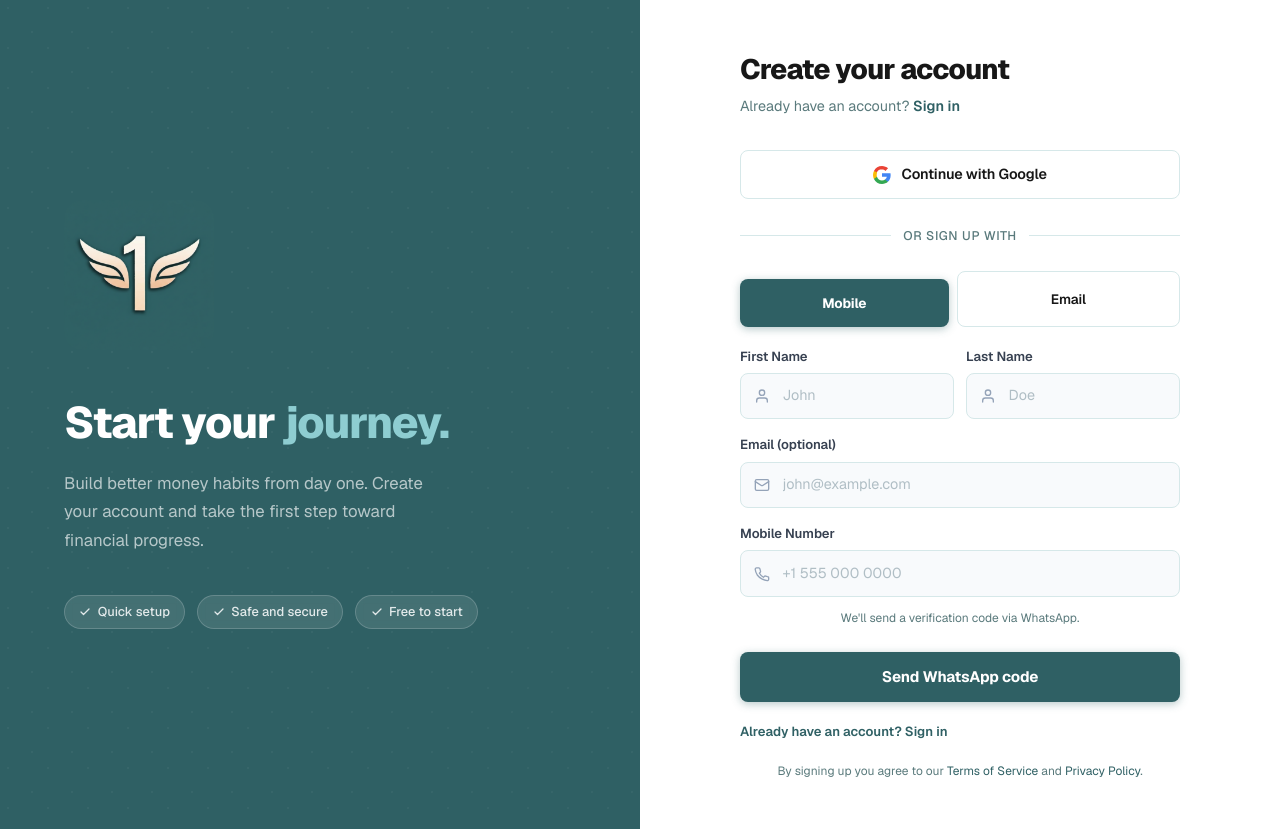
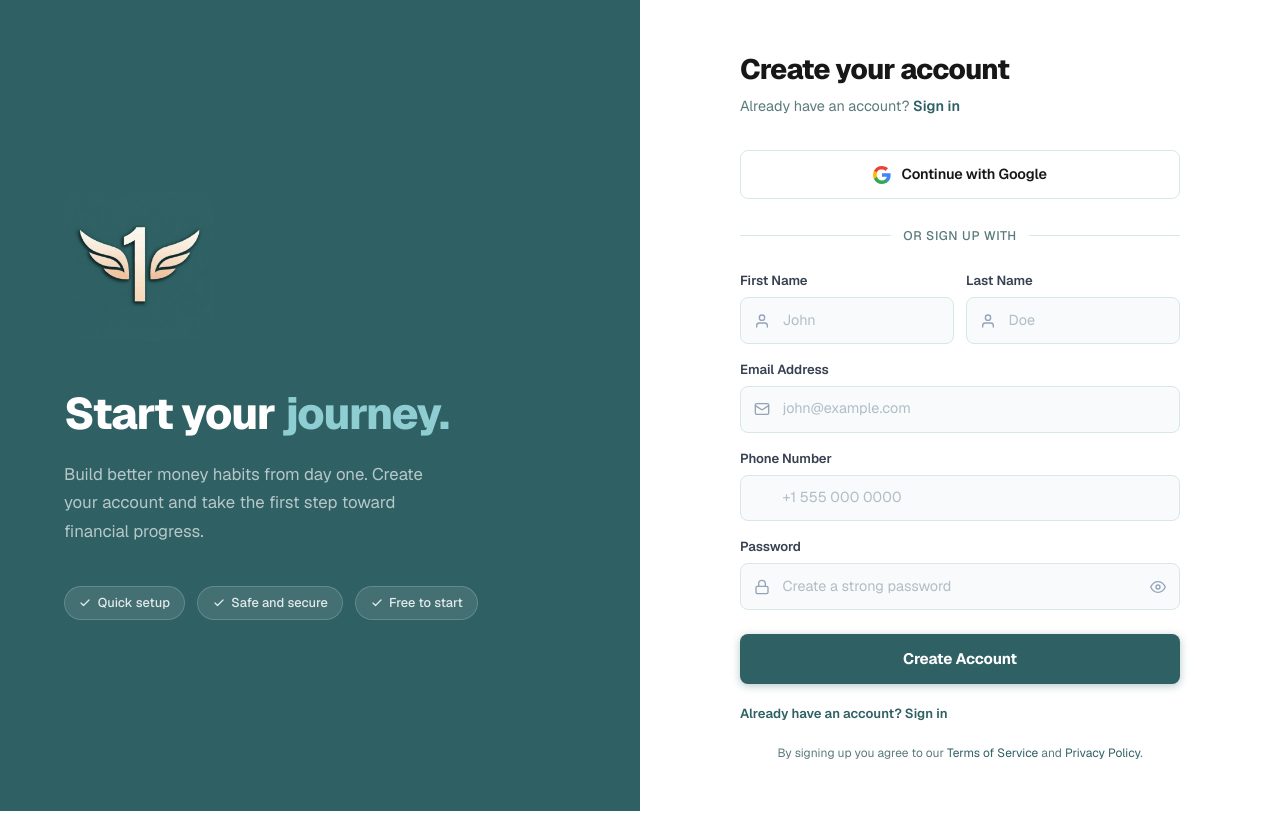
Before and after one commit to onewayout-official/OneWayOutPortal, a Next.js app: page /register in a window 1280 px wide. Built offline with nearby package versions, Linux system fonts and the light colour scheme; no server answers.

Commit message:
OTP temp disabled

```diff
--- a/components/LoginForm.tsx
+++ b/components/LoginForm.tsx
@@ -5,8 +5,9 @@ import Link from "next/link";
 import { useRouter } from "next/navigation";
 import { useAuth } from "@/contexts/AuthContext";
 import { storage } from "@/lib/storage";
-import PhoneOTPForm from "@/components/PhoneOTPForm";
-import { WHATSAPP_OTP_ENABLED } from "@/lib/features";
+// WhatsApp OTP login — re-enable later
+// import PhoneOTPForm from "@/components/PhoneOTPForm";
+// import { WHATSAPP_OTP_ENABLED } from "@/lib/features";
 import { getPostAuthDestination } from "@/lib/authRouting";
 
 function GoogleIcon() {
@@ -101,13 +102,13 @@ function EyeIcon({ off }: { off?: boolean }) {
   );
 }
 
-type AuthTab = "phone" | "email";
+// type AuthTab = "phone" | "email";
 
 export default function LoginForm() {
-  // Default to email while WhatsApp OTP is disabled.
-  const [activeTab, setActiveTab] = useState<AuthTab>(
-    WHATSAPP_OTP_ENABLED ? "phone" : "email"
-  );
+  // WhatsApp OTP login — re-enable later
+  // const [activeTab, setActiveTab] = useState<AuthTab>(
+  //   WHATSAPP_OTP_ENABLED ? "phone" : "email"
+  // );
   const [showPassword, setShowPassword] = useState(false);
   const [form, setForm] = useState({ email: "", password: "" });
   const [error, setError] = useState("");
@@ -167,12 +168,13 @@ export default function LoginForm() {
         Continue with Google
       </button>
 
-      {error && activeTab !== "email" ? <p className="terms-note">{error}</p> : null}
+      {/* {error && activeTab !== "email" ? <p className="terms-note">{error}</p> : null} */}
 
       <div className="auth-divider">
         <span>or continue with</span>
       </div>
 
+      {/* WhatsApp OTP mobile login — re-enable later
       {WHATSAPP_OTP_ENABLED ? (
         <div
           style={{
@@ -202,10 +204,11 @@ export default function LoginForm() {
         </div>
       ) : null}
 
-      {/* WhatsApp OTP mobile login — re-enable with WHATSAPP_OTP_ENABLED */}
       {WHATSAPP_OTP_ENABLED && activeTab === "phone" ? (
         <PhoneOTPForm mode="login" onSuccess={redirectAfterAuth} submitLabel="Send WhatsApp code" />
       ) : (
+      */}
+
         <form onSubmit={handleSubmit} noValidate>
           <div className="form-group">
             <label htmlFor="login-email">Email Address</label>
@@ -282,7 +285,7 @@ export default function LoginForm() {
             {isLoading ? "Signing in..." : "Sign In with Email"}
           </button>
         </form>
-      )}
+      {/* )} */}
 
       <div
         className="form-footer-links"
--- a/components/RegisterForm.tsx
+++ b/components/RegisterForm.tsx
@@ -5,9 +5,10 @@ import Link from "next/link";
 import { useRouter } from "next/navigation";
 import { useAuth } from "@/contexts/AuthContext";
 import { storage } from "@/lib/storage";
-import PhoneOTPForm from "@/components/PhoneOTPForm";
+// WhatsApp OTP signup — re-enable later
+// import PhoneOTPForm from "@/components/PhoneOTPForm";
 import { formatE164, isValidPhone, PHONE_INPUT_PLACEHOLDER, PHONE_VALIDATION_HINT } from "@/lib/phone";
-import { WHATSAPP_OTP_ENABLED } from "@/lib/features";
+// import { WHATSAPP_OTP_ENABLED } from "@/lib/features";
 
 function GoogleIcon() {
   return (
@@ -119,17 +120,17 @@ function EyeIcon({ off }: { off?: boolean }) {
   );
 }
 
-type RegisterTab = "phone" | "email";
-type RegisterStep = "details" | "otp" | "optional";
+// type RegisterTab = "phone" | "email";
+// type RegisterStep = "details" | "otp" | "optional";
 
 export default function RegisterForm() {
   const router = useRouter();
-  const { register, updatePassword, loginWithGoogle } = useAuth();
-  // Default to email while WhatsApp OTP is disabled; Mobile tab needs OTP for account creation.
-  const [activeTab, setActiveTab] = useState<RegisterTab>(
-    WHATSAPP_OTP_ENABLED ? "phone" : "email"
-  );
-  const [step, setStep] = useState<RegisterStep>("details");
+  const { register, loginWithGoogle } = useAuth();
+  // WhatsApp OTP signup — re-enable later
+  // const [activeTab, setActiveTab] = useState<RegisterTab>(
+  //   WHATSAPP_OTP_ENABLED ? "phone" : "email"
+  // );
+  // const [step, setStep] = useState<RegisterStep>("details");
   const [phone, setPhone] = useState("");
   const [showPassword, setShowPassword] = useState(false);
   const [form, setForm] = useState({
@@ -147,43 +148,44 @@ export default function RegisterForm() {
   const lastName = form.lastName.trim();
   const fullName = `${firstName} ${lastName}`.trim();
 
-  const otpMetadata = {
-    firstName,
-    lastName,
-    name: fullName,
-    email: form.optionalEmail.trim() || undefined,
-  };
+  // WhatsApp OTP signup — re-enable later
+  // const otpMetadata = {
+  //   firstName,
+  //   lastName,
+  //   name: fullName,
+  //   email: form.optionalEmail.trim() || undefined,
+  // };
 
   const handleChange = (e: React.ChangeEvent<HTMLInputElement>) => {
     setForm((prev) => ({ ...prev, [e.target.name]: e.target.value }));
   };
 
-  const handleOtpSuccess = async () => {
-    try {
-      const session = await storage.getSession();
-      if (session) {
-        const e164 = formatE164(phone) ?? phone;
-        await storage.saveProfile({
-          id: session.userId,
-          name: fullName,
-          firstName,
-          lastName,
-          email: session.email || form.optionalEmail.trim(),
-          phone: e164,
-          monthlyIncome: 0,
-          createdAt: new Date().toISOString(),
-        });
-      }
-    } catch (err) {
-      console.error("Error saving initial profile:", err);
-    }
-
-    if (form.optionalPassword.trim().length >= 6) {
-      await updatePassword(form.optionalPassword);
-    }
-
-    router.push("/onboarding");
-  };
+  // const handleOtpSuccess = async () => {
+  //   try {
+  //     const session = await storage.getSession();
+  //     if (session) {
+  //       const e164 = formatE164(phone) ?? phone;
+  //       await storage.saveProfile({
+  //         id: session.userId,
+  //         name: fullName,
+  //         firstName,
+  //         lastName,
+  //         email: session.email || form.optionalEmail.trim(),
+  //         phone: e164,
+  //         monthlyIncome: 0,
+  //         createdAt: new Date().toISOString(),
+  //       });
+  //     }
+  //   } catch (err) {
+  //     console.error("Error saving initial profile:", err);
+  //   }
+  //
+  //   if (form.optionalPassword.trim().length >= 6) {
+  //     await updatePassword(form.optionalPassword);
+  //   }
+  //
+  //   router.push("/onboarding");
+  // };
 
   const handleEmailRegister = async (e: React.FormEvent) => {
     e.preventDefault();
@@ -277,6 +279,7 @@ export default function RegisterForm() {
         <span>or sign up with</span>
       </div>
 
+      {/* WhatsApp OTP mobile signup — re-enable later
       {WHATSAPP_OTP_ENABLED ? (
         <div
           style={{
@@ -313,7 +316,6 @@ export default function RegisterForm() {
         </div>
       ) : null}
 
-      {/* WhatsApp OTP mobile signup — re-enable with WHATSAPP_OTP_ENABLED */}
       {WHATSAPP_OTP_ENABLED && activeTab === "phone" ? (
         <>
           {step === "details" ? (
@@ -453,6 +455,8 @@ export default function RegisterForm() {
           )}
         </>
       ) : (
+      */}
+
         <form onSubmit={handleEmailRegister} noValidate>
           <div className="form-row">
             <div className="form-group">
@@ -568,7 +572,7 @@ export default function RegisterForm() {
             {isLoading ? "Creating account..." : "Create Account"}
           </button>
         </form>
-      )}
+      {/* )} */}
 
       <div className="form-footer-links">
         <Link href="/login" className="form-link primary" id="link-sign-in">
```
